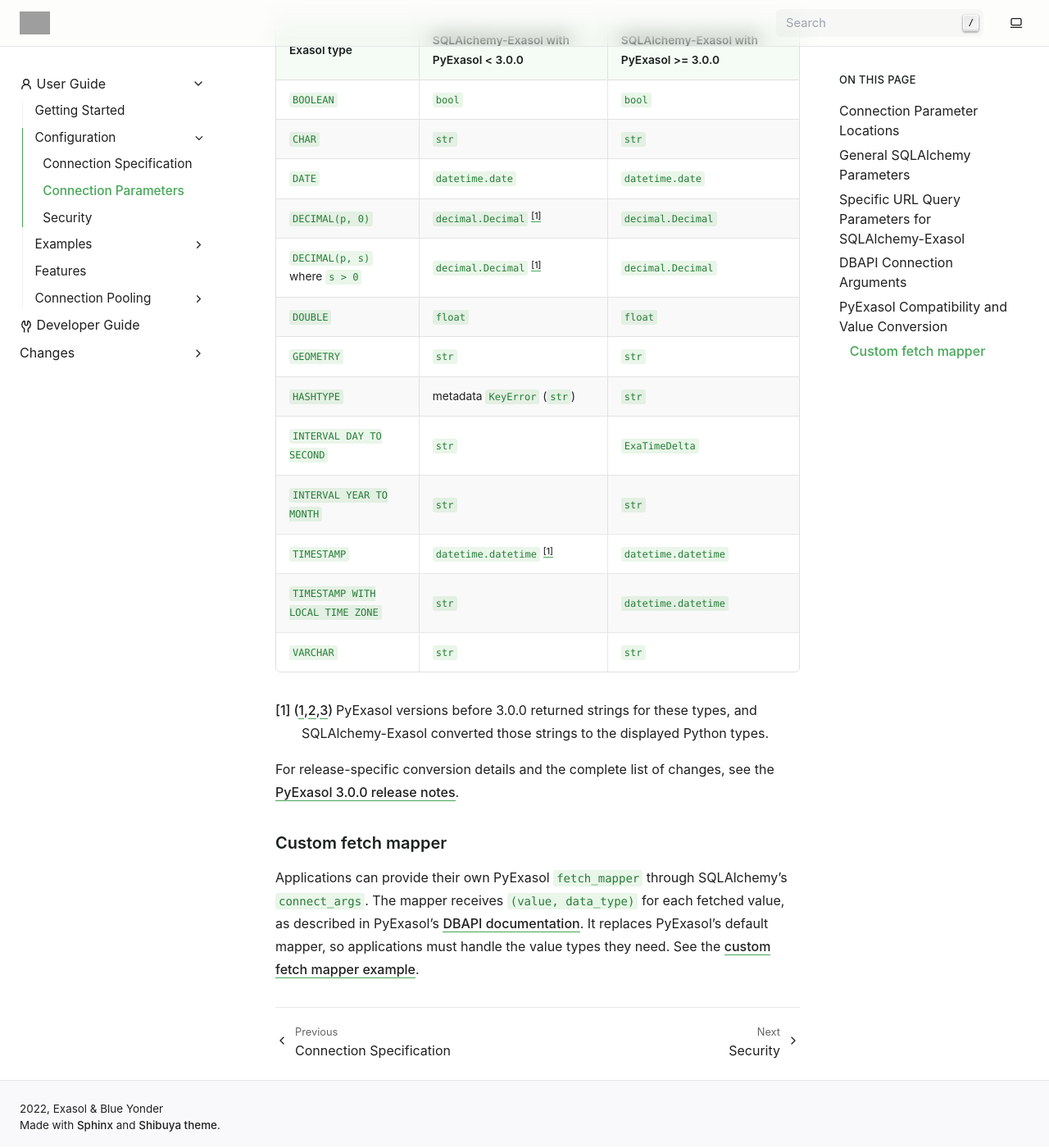
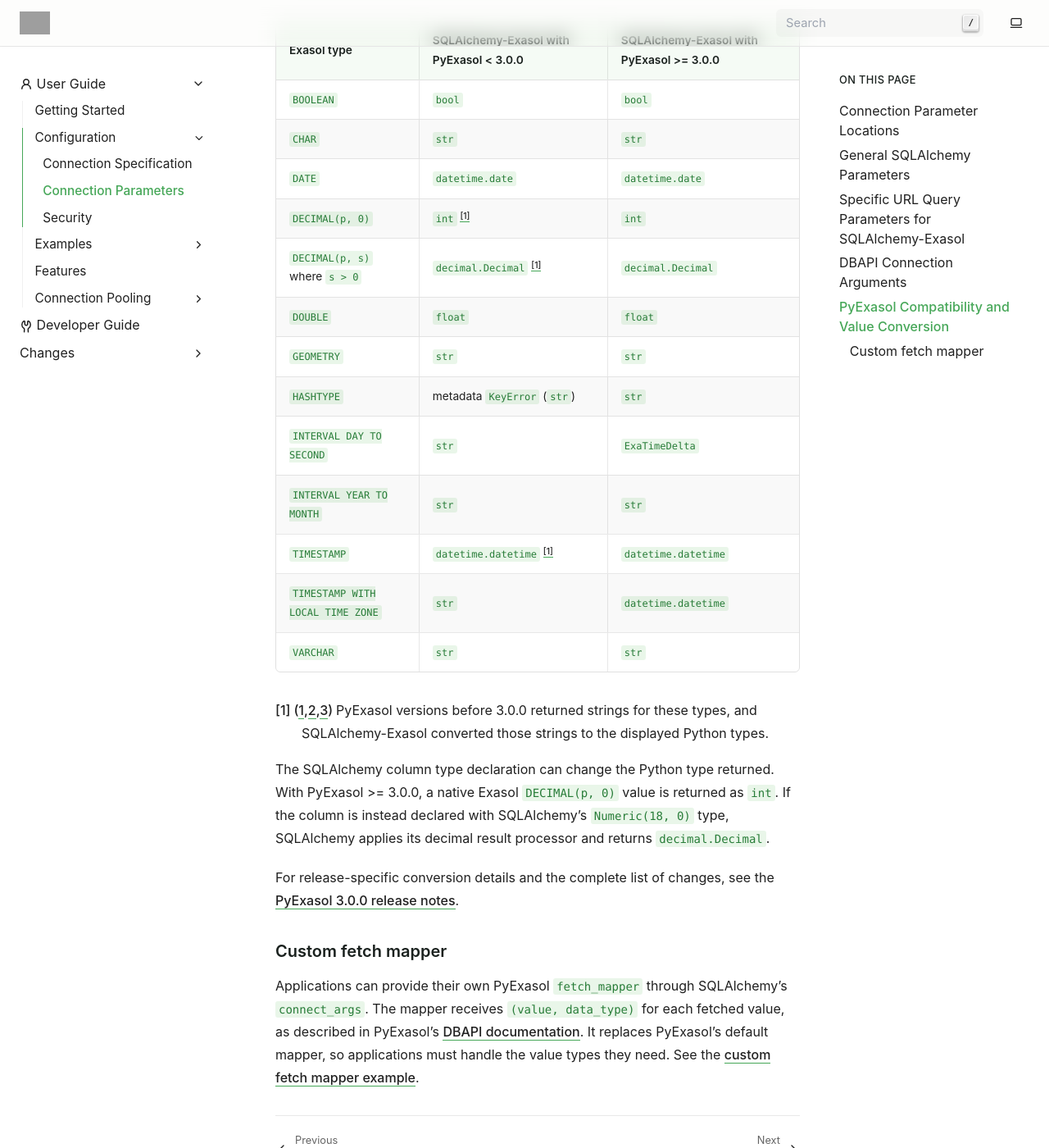
Before and after one commit to exasol/sqlalchemy-exasol, a Sphinx documentation site: the page built from doc/user_guide/configuration/connection_parameters.rst, in a window 1280 px wide and 1400 px high, scrolled down 2941 px. Shown: the whole window at 82% size. Built offline with Sphinx 7.4.7, drawn with Linux system fonts in a browser that asks for light colours; grey boxes are pictures that could not be loaded.

```diff
--- a/doc/user_guide/configuration/connection_parameters.rst
+++ b/doc/user_guide/configuration/connection_parameters.rst
@@ -147,8 +147,8 @@ for all types.
      - ``datetime.date``
      - ``datetime.date``
    * - ``DECIMAL(p, 0)``
-     - ``decimal.Decimal`` [#conversion-note]_
-     - ``decimal.Decimal``
+     - ``int`` [#conversion-note]_
+     - ``int``
    * - ``DECIMAL(p, s)`` where ``s > 0``
      - ``decimal.Decimal`` [#conversion-note]_
      - ``decimal.Decimal``
@@ -181,6 +181,12 @@ for all types.
    types, and SQLAlchemy-Exasol converted those strings to the displayed Python
    types.
 
+The SQLAlchemy column type declaration can change the Python type returned.
+With PyExasol >= 3.0.0, a native Exasol ``DECIMAL(p, 0)`` value is returned as
+``int``. If the column is instead declared with SQLAlchemy's
+``Numeric(18, 0)`` type, SQLAlchemy applies its decimal result processor and
+returns ``decimal.Decimal``.
+
 For release-specific conversion details and the complete list of changes, see the
 `PyExasol 3.0.0 release notes <https://github.com/exasol/pyexasol/releases/tag/3.0.0>`__.
 
```
Also changed, not shown: doc/changes/unreleased.md (+7 -1 lines), 1 other file.
